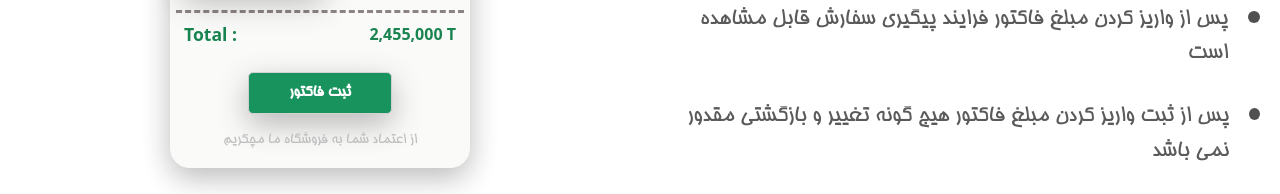
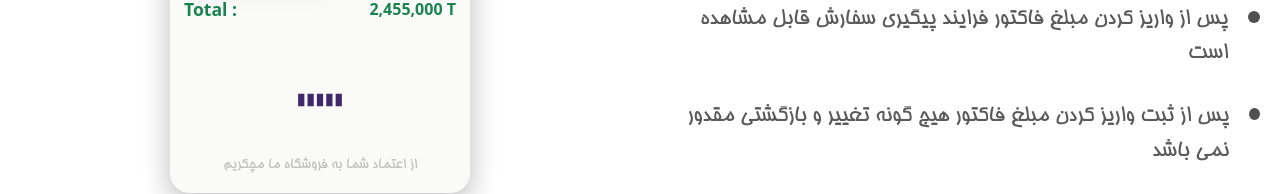
Before and after one commit to alimelllo/PetShop-frontend, a Next.js app: page /Factor in a window 1280 px wide. Both pictures are taken after a click on the button "ثبت فاکتور". Shown: the part 407-601 px from the top of the page. Built offline with nearby package versions, Linux system fonts and the light colour scheme; no server answers.

Commit message:
testing factor on server

```diff
--- a/pages/Factor/[FactorView].js
+++ b/pages/Factor/[FactorView].js
@@ -65,7 +65,7 @@ const FactorView = (props) => {
                                         <td className="w-[30%]"><h2> محصول</h2></td>
                                     </tr>
 
-                                    {props.factor.products.map((item) => (
+                                    {props.factor[0].products.map((item) => (
                                         <tr className="service font-[monospace] text-[1rem]">
                                             <td className="tableitem"><p className="itemtext">{item.price}</p></td>
                                             <td className="tableitem"><p className="itemtext">{item.discount}</p></td>
@@ -75,7 +75,7 @@ const FactorView = (props) => {
                                         </tr>
                                     ))}
 
-                                    {props.factor.products.length > 0 &&
+                                    {props.factor[0].products.length > 0 &&
                                         <tr className="tabletitle">
                                             <td className="payment"><h2 className="font-[monospace] md:font-bold text-[1rem]"> 365,000 </h2></td>
                                             <td></td>
@@ -122,7 +122,7 @@ export async function getStaticProps(context) {
 
     return {
         props: {
-            factor: factorResult.data[0],
+            factor: factorResult.data,
         }
     }
 }
--- a/pages/Factor/index.js
+++ b/pages/Factor/index.js
@@ -9,11 +9,12 @@ import { useEffect } from "react";
 import userServices from "../../Services/UserServices/user.services";
 import { useRouter } from "next/router";
 import factorService from "../../Services/FactorServices/factor.service.js";
+import ReactLoading from "react-loading";
 
 const Factor = () => {
   const router = useRouter();
   const [paymentType, SetPaymentType] = useState("ONLINE");
-
+  const [isLoading, SetIsLoading] = useState(false);
   const selectThemeState = useSelector(themeHandler);
   const themeState = selectThemeState.payload.ProfileSettings.theme;
 
@@ -22,12 +23,12 @@ const Factor = () => {
 
 
   const getCurrentUserInfo = () => {
-
+    SetIsLoading(true);
     userServices.getCurrentUserInfo({ id: localStorage.getItem("id") })
       .then((response) => {
         factorService.Createfactor(
           {
-            user: response.data.id ,
+            user: response.data.id,
             products: ordersState.map((item) => ({ id: item.id, name: item.name, price: item.price, discount: 0 })),
             discount: 0,
             finalPrice: 545000,
@@ -35,6 +36,7 @@ const Factor = () => {
           }
         ).then((resp) => {
           resp.data.id && router.push('/Factor' + '/' + resp.data.id);
+          SetIsLoading(false);
         })
       });
   };
@@ -106,12 +108,14 @@ const Factor = () => {
               </p>
             </div>
             <div className="flex">
-              <input
+              {!isLoading &&<input
                 onClick={getCurrentUserInfo}
                 className="submitFactor mt-1 p-2 mx-auto w-6/12 md:w-10/12 font-[bhoma] text-[1rem]"
                 type="button"
                 value="ثبت فاکتور"
-              />
+              />}
+              {isLoading && <ReactLoading type={"bars"} color="#2c125c" width={50} className=" mt-[2rem] mx-auto" />}
+
             </div>
 
             <div className="thankyou text-center  font-[bhoma] text-[1rem] py-5">
```
